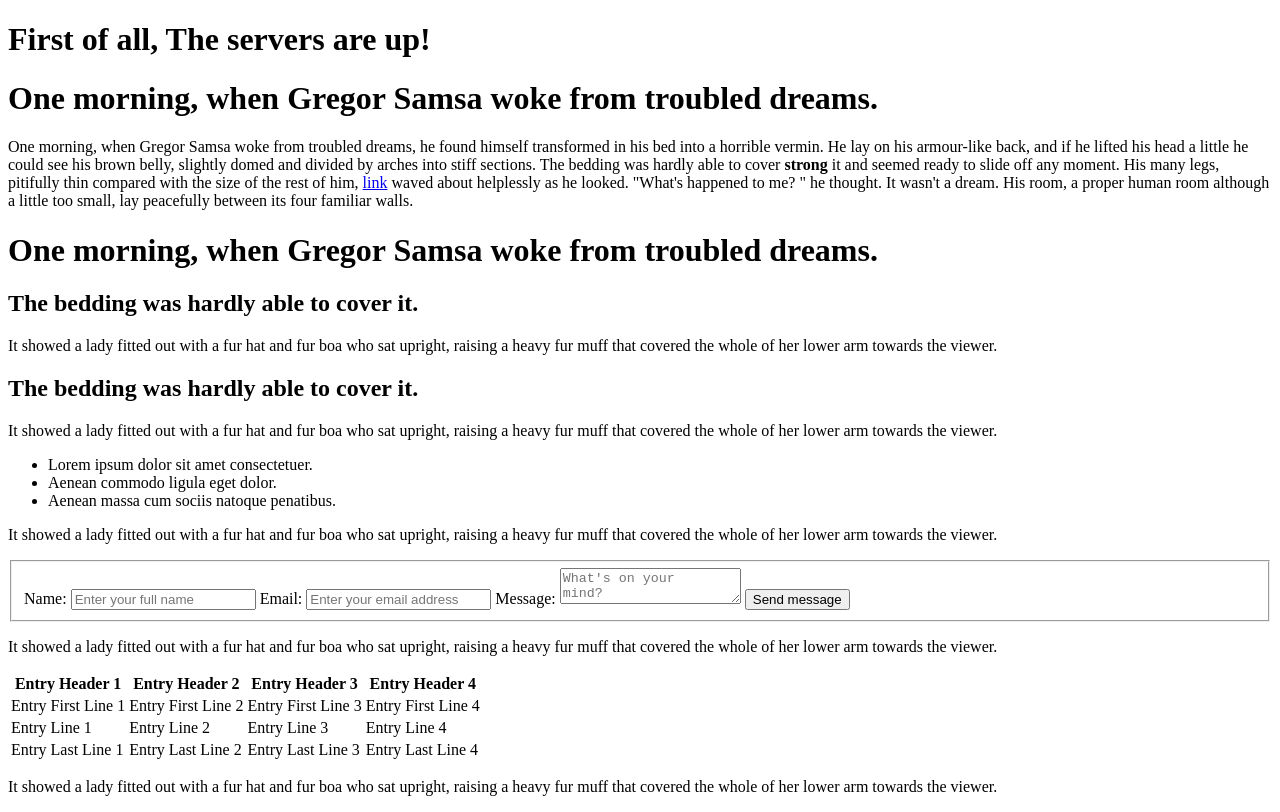
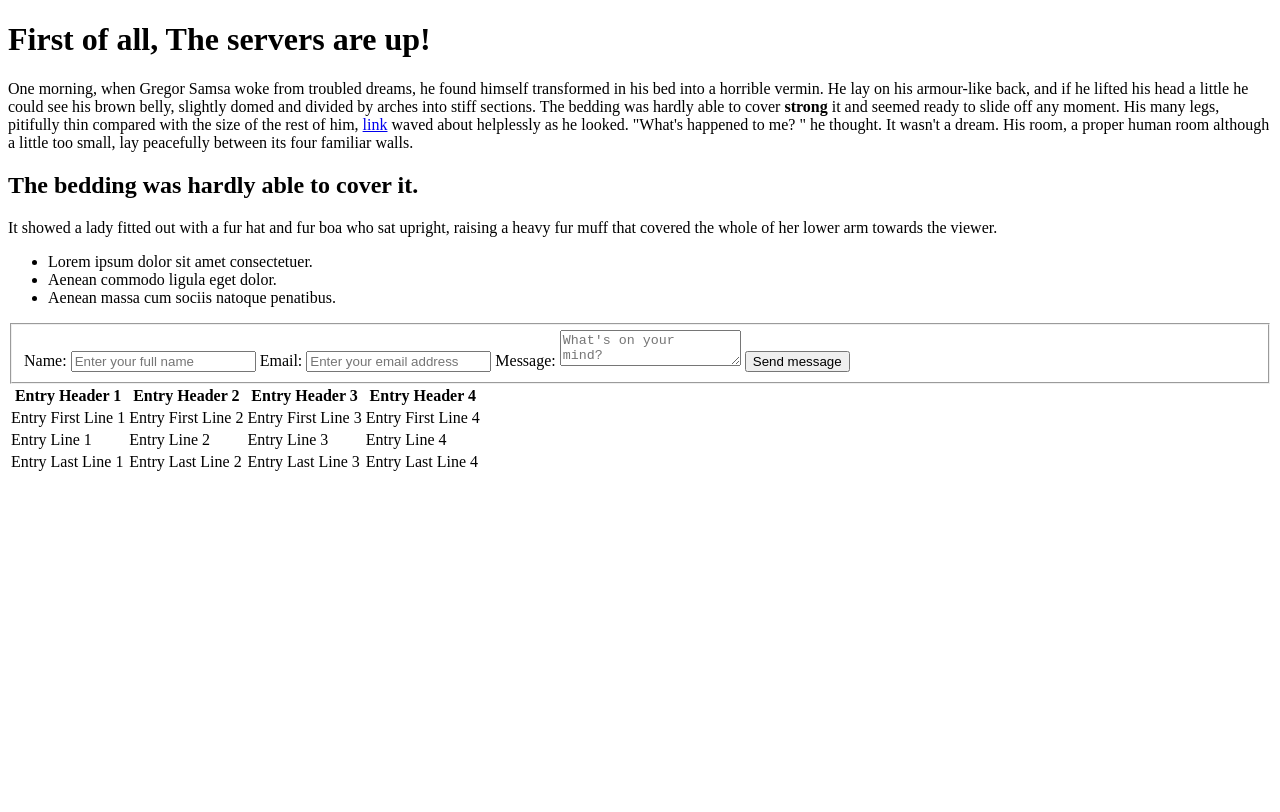
Before and after one commit to neelsoni26/auto-web-deployment, a plain HTML site: page index.html in a window 1280 px wide. Drawn offline with Linux system fonts and the light colour scheme.

Commit message:
removed all duplicate text from index.html

```diff
--- a/index.html
+++ b/index.html
@@ -7,11 +7,7 @@
 </head>
 <body>
 
-	<h1>First of all, The servers are up!</h1>
-
-	<h1>One morning, when Gregor Samsa woke from troubled
-dreams.</h1>
-
+<h1>First of all, The servers are up!</h1>
 <p>One morning, when Gregor Samsa woke from troubled
 dreams, he found himself transformed in his bed into
 a horrible vermin. He lay on his armour-like back,
@@ -27,16 +23,6 @@ thought. It wasn't a dream. His room, a proper human
 room although a little too small, lay peacefully
 between its four familiar walls.</p>
 
-<h1>One morning, when Gregor Samsa woke from troubled
-dreams.</h1>
-
-<h2>The bedding was hardly able to cover it.</h2>
-
-<p>It showed a lady fitted out with a fur hat and fur
-boa who sat upright, raising a heavy fur muff that
-covered the whole of her lower arm towards the
-viewer.</p>
-
 <h2>The bedding was hardly able to cover it.</h2>
 
 <p>It showed a lady fitted out with a fur hat and fur
@@ -49,11 +35,6 @@ viewer.</p>
   <li>Aenean commodo ligula eget dolor.</li>
   <li>Aenean massa cum sociis natoque penatibus.</li>
 </ul>
-
-<p>It showed a lady fitted out with a fur hat and fur
-boa who sat upright, raising a heavy fur muff that
-covered the whole of her lower arm towards the
-viewer.</p>
 
 <form action="#" method="post">
   <fieldset>
@@ -73,11 +54,6 @@ mind?"></textarea>
 
   </fieldset>
 </form>
-
-<p>It showed a lady fitted out with a fur hat and fur
-boa who sat upright, raising a heavy fur muff that
-covered the whole of her lower arm towards the
-viewer.</p>
 
 <table class="data">
   <tr>
@@ -105,10 +81,5 @@ viewer.</p>
     <td>Entry Last Line 4</td>
   </tr>
 </table>
-
-<p>It showed a lady fitted out with a fur hat and fur
-boa who sat upright, raising a heavy fur muff that
-covered the whole of her lower arm towards the
-viewer.</p>
 </body>
 </html>
```
